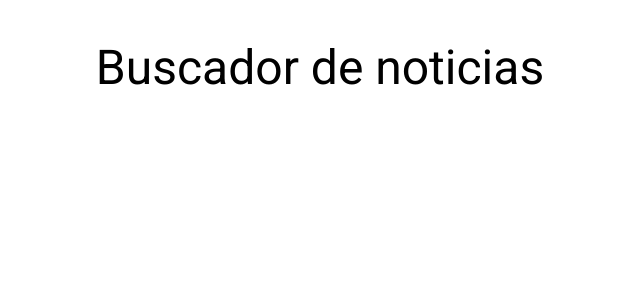
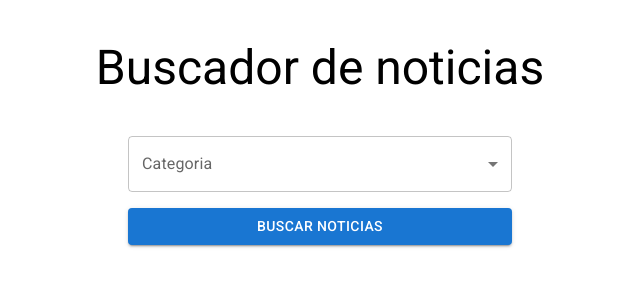
Before and after one commit to FrancoSilva77/noticiasapp, a React (Vite) app: page / in a window 1280 px wide. Shown: the top 300 px of the page, without its empty margins (320-960 px from the left). Built offline with nearby package versions, Linux system fonts and the light colour scheme.

Commit message:
Formulario add

```diff
--- a/src/App.jsx
+++ b/src/App.jsx
@@ -1,4 +1,5 @@
-import { Container, Grid, Typography} from '@mui/material'
+import { Container, Grid, Typography } from '@mui/material'
+import Formulario from './components/Formulario'
 
 function App() {
 
@@ -10,6 +11,17 @@ function App() {
           Buscador de noticias
         </Typography>
       </header>
+
+      <Grid
+        container
+        direction="row"
+        justifyContent="center"
+        alignItems="center"
+      >
+        <Grid item xs={12} md={6} lg={4}>
+          <Formulario />
+        </Grid>
+      </Grid>
     </Container>
   )
 }
--- /dev/null
+++ b/src/components/Formulario.jsx
@@ -0,0 +1,42 @@
+import { FormControl, InputLabel, Select, MenuItem, Button, Box } from '@mui/material'
+
+
+const CATEGORIAS = [
+  { value: 'general', label: 'General' },
+  { value: 'business', label: 'Negocios' },
+  { value: 'entertainment', label: 'Entretenimiento' },
+  { value: 'health', label: 'Salud' },
+  { value: 'science', label: 'Ciencia' },
+  { value: 'sports', label: 'Deportes' },
+  { value: 'technology', label: 'Tecnología' },
+]
+
+const Formulario = () => {
+  return (
+    <form action="">
+      <FormControl fullWidth>
+        <InputLabel>Categoria</InputLabel>
+        <Select
+          label="Categoria"
+        >
+          {CATEGORIAS.map(categoria => (
+            <MenuItem
+              key={categoria.value}
+              value={categoria.value}>
+              {categoria.label}
+            </MenuItem>
+          ))}
+        </Select>
+
+        <Box sx={{ marginTop: 2 }}>
+          <Button
+            fullWidth
+            variant='contained'
+          >Buscar Noticias</Button>
+        </Box>
+      </FormControl>
+    </form>
+  )
+}
+
+export default Formulario
```
Lines whose indentation alone changed are shown as unchanged.
